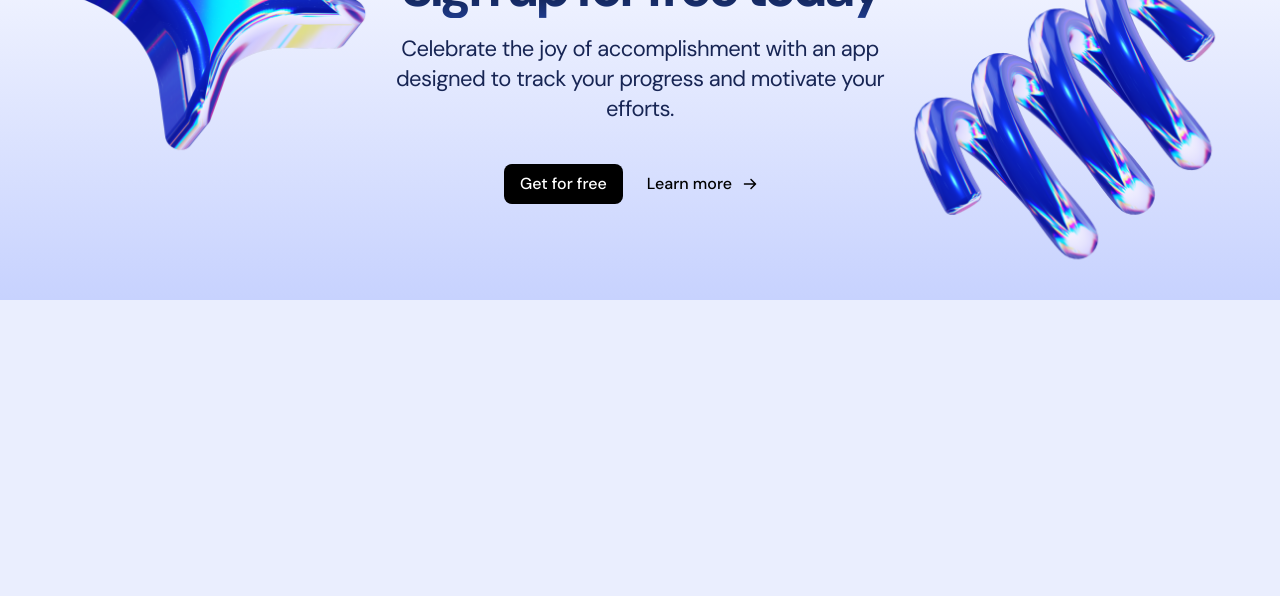
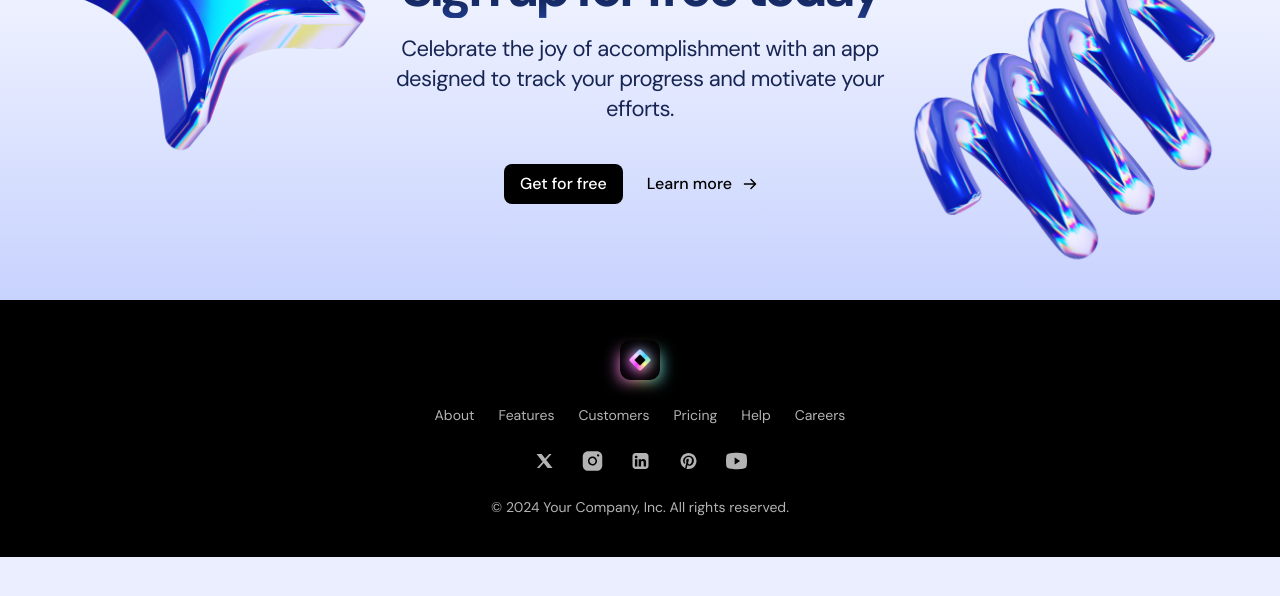
Before and after one commit to HardikRathod123/light-sass-template, a Next.js app: page / in a window 1280 px wide. Shown: the part 4331-4927 px from the top of the page. Built offline with nearby package versions, Linux system fonts and the light colour scheme.

Commit message:
feat(Footer section): All screens done

```diff
--- a/src/app/page.tsx
+++ b/src/app/page.tsx
@@ -1,4 +1,5 @@
 import { CallToAction } from "@/sections/CallToAction";
+import { Footer } from "@/sections/Footer";
 import { Header } from "@/sections/Header";
 import { Hero } from "@/sections/Hero";
 import { LogoTicker } from "@/sections/LogoTicker";
@@ -16,6 +17,7 @@ export default function Home() {
             <Pricing />
             <Testimonials />
             <CallToAction />
+            <Footer />
         </div>
     );
 }
--- a/src/sections/Footer.tsx
+++ b/src/sections/Footer.tsx
@@ -1,3 +1,45 @@
+import Logo from "@/assets/logosaas.png";
+import SocialInsta from "@/assets/social-insta.svg";
+import SocialLinkedIn from "@/assets/social-linkedin.svg";
+import SocialPin from "@/assets/social-pin.svg";
+import SocialX from "@/assets/social-x.svg";
+import SocialYoutube from "@/assets/social-youtube.svg";
+import Image from "next/image";
+
+const navLinks = [
+    { title: "About", href: "#" },
+    { title: "Features", href: "#" },
+    { title: "Customers", href: "#" },
+    { title: "Pricing", href: "#" },
+    { title: "Help", href: "#" },
+    { title: "Careers", href: "#" },
+];
+
 export const Footer = () => {
-  return null;
+    return (
+        <footer className="bg-black py-10 text-center text-sm text-white/70">
+            <div className="container">
+                <div className="relative inline-flex before:absolute before:bottom-0 before:top-3 before:w-full before:bg-[linear-gradient(to_right,#F87BFF,#FB92CF,#FFDD9B,#C2F0B1,#2FD8FE)] before:blur before:content-['']">
+                    <Image src={Logo} alt="Logo" className="relative size-10" />
+                </div>
+                <nav className="mt-5 flex flex-col justify-center gap-6 md:flex-row">
+                    {navLinks.map(({ title, href }, index) => (
+                        <a key={index} href={href}>
+                            {title}
+                        </a>
+                    ))}
+                </nav>
+                <div className="mt-6 flex justify-center gap-6">
+                    <SocialX />
+                    <SocialInsta />
+                    <SocialLinkedIn />
+                    <SocialPin />
+                    <SocialYoutube />
+                </div>
+                <p className="mt-6">
+                    &copy; 2024 Your Company, Inc. All rights reserved.
+                </p>
+            </div>
+        </footer>
+    );
 };
```
